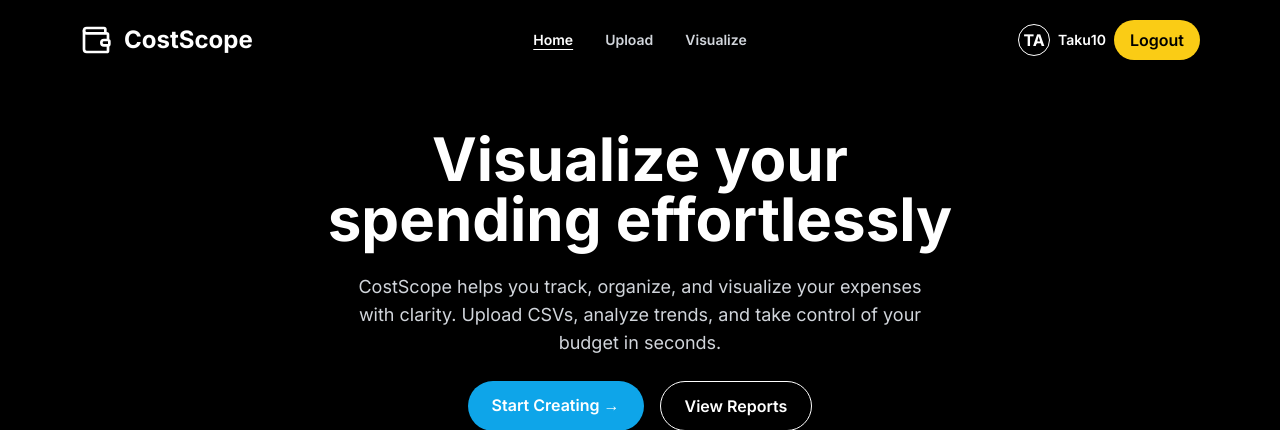
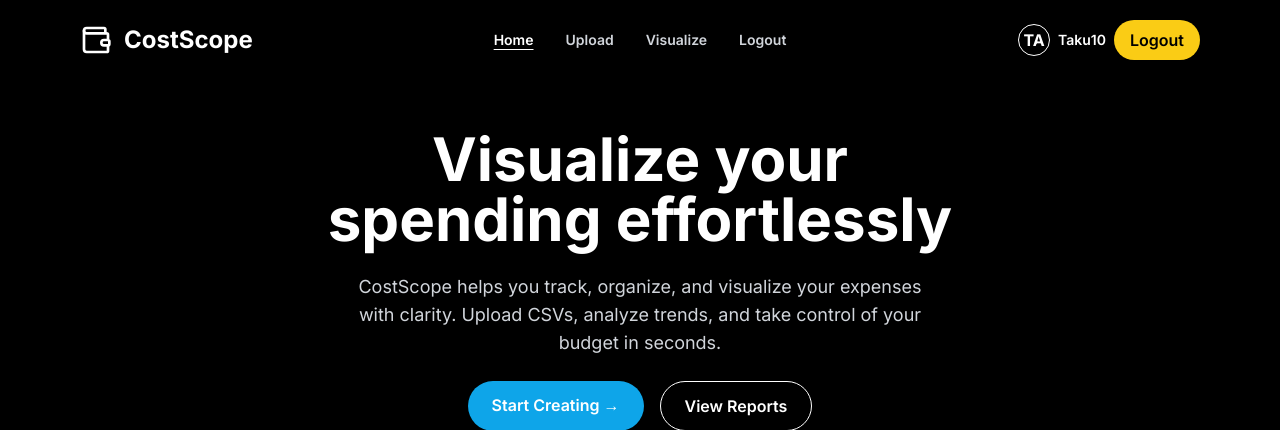
Before and after one commit to taku-muk/CITS3403-Project-Group42, a Flask app: page / in a window 1280 px wide. Shown: the top 430 px of the page. Run offline with Flask 3, Linux system fonts and the light colour scheme; a user stored in the database is signed in; some libraries are stand-ins or nearby versions.

Commit message:
fixed nav bar on home to prompt users to login if not signed preventing errors

```diff
--- a/app/templates/home.html
+++ b/app/templates/home.html
@@ -35,14 +35,35 @@
 
         <!-- Center: Navigation -->
         <nav class="absolute left-1/2 transform -translate-x-1/2 flex gap-8 text-sm font-semibold">
-          <!-- Active Link -->
-          <a href="{{ url_for('main.home') }}" class="text-white underline underline-offset-4">Home</a>
+  <a href="{{ url_for('main.home') }}"
+     class="text-white underline underline-offset-4">
+    Home
+  </a>
 
-          <!-- Other Links -->
-          <a href="{{ url_for('main.upload') }}" class="text-gray-300 hover:text-white transition">Upload</a>
-          <a href="{{ url_for('main.visualise') }}" class="text-gray-300 hover:text-white transition">Visualize</a>
-
-        </nav>
+  {% if current_user.is_authenticated %}
+    <a href="{{ url_for('main.upload') }}"
+       class="text-gray-300 hover:text-white transition">
+      Upload
+    </a>
+    <a href="{{ url_for('main.visualise') }}"
+       class="text-gray-300 hover:text-white transition">
+      Visualize
+    </a>
+    <a href="{{ url_for('auth.logout') }}"
+       class="text-gray-300 hover:text-white transition">
+      Logout
+    </a>
+  {% else %}
+    <a href="{{ url_for('main.login') }}"
+       class="text-gray-300 hover:text-white transition">
+      Login
+    </a>
+    <a href="{{ url_for('main.register') }}"
+       class="text-gray-300 hover:text-white transition">
+      Register
+    </a>
+  {% endif %}
+</nav>
 
 
  <!-- Right: Login or User Info -->
```
Also changed, not shown: app/templates/base.html (+32 -6 lines).
